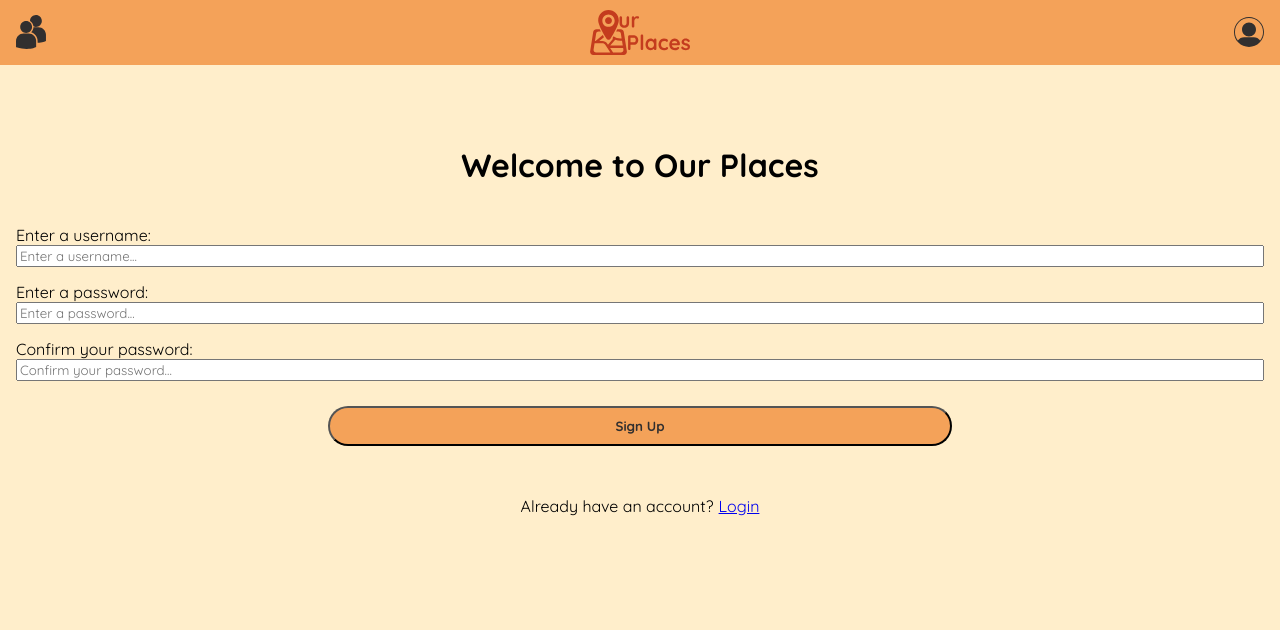
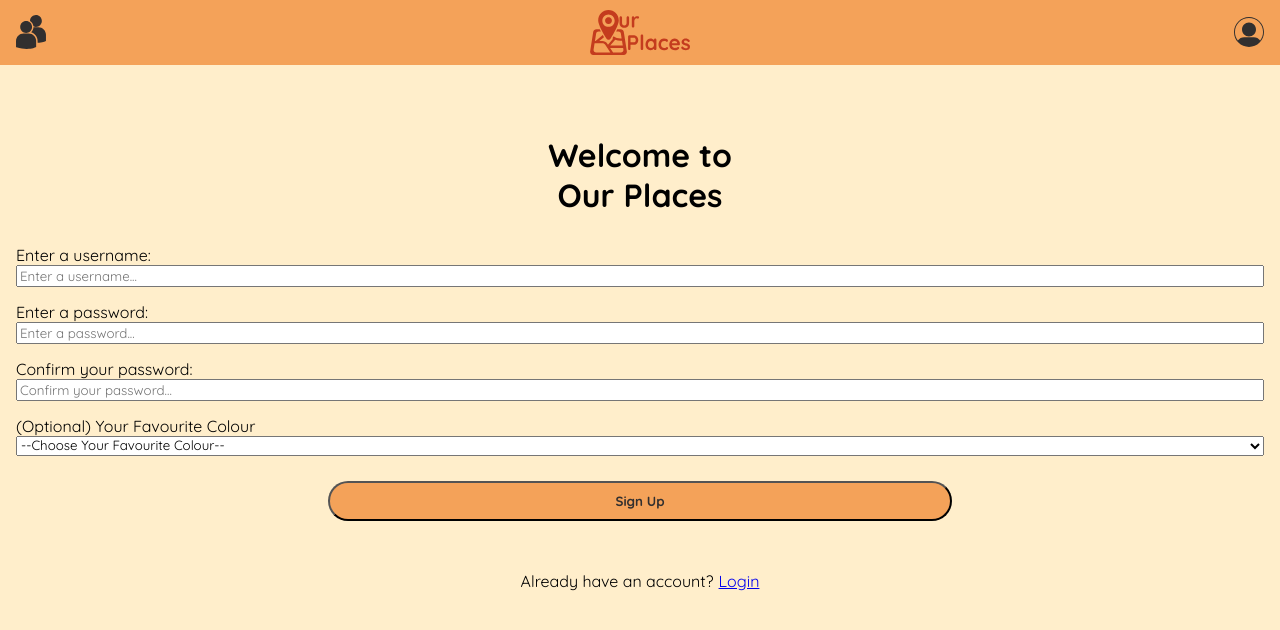
Before and after one commit to jinsp43/mapstone-client, a React (Create React App) app: page /signup in a window 1280 px wide. Shown: the top 630 px of the page. Built offline with nearby package versions, Linux system fonts and the light colour scheme; no server answers.

Commit message:
add favourite colour dropdown and navigate to login page after successful signup

```diff
--- a/src/pages/SignupPage/SignupPage.js
+++ b/src/pages/SignupPage/SignupPage.js
@@ -1,5 +1,5 @@
 import { useState } from "react";
-import { Link } from "react-router-dom";
+import { Link, useNavigate } from "react-router-dom";
 import { SIGNUP } from "../../utils/apiCalls.mjs";
 import "./SignupPage.scss";
 
@@ -12,6 +12,8 @@ const SignupPage = () => {
   });
 
   const [errorMessage, setErrorMessage] = useState("");
+
+  const navigate = useNavigate();
 
   const handleChange = (e) => {
     setFormFields({ ...formFields, [e.target.name]: e.target.value });
@@ -41,7 +43,10 @@ const SignupPage = () => {
       await SIGNUP({
         username: formFields.username,
         password: formFields.password,
+        marker_colour: formFields.marker_colour,
       });
+
+      navigate("/login");
     } catch (error) {
       console.log(error.response);
       setErrorMessage(error.response.data.message);
@@ -50,7 +55,10 @@ const SignupPage = () => {
 
   return (
     <main className="signup-page">
-      <h1 className="signup-page__heading">Welcome to Our Places</h1>
+      <div className="signup-page__heading-wrapper">
+        <h1 className="signup-page__heading">Welcome to</h1>
+        <h1 className="signup-page__heading">Our Places</h1>
+      </div>
 
       <form onSubmit={handleSubmit} className="signup-form">
         <label htmlFor="username" className="signup-form__label">
@@ -86,6 +94,25 @@ const SignupPage = () => {
           placeholder="Confirm your password..."
         />
 
+        <label htmlFor="marker_colour" className="signup-form__label">
+          (Optional) Your Favourite Colour
+        </label>
+        <select
+          className="signup-form__input"
+          name="marker_colour"
+          onChange={handleChange}
+        >
+          <option value="">--Choose Your Favourite Colour--</option>
+          <option value="blue">Blue</option>
+          <option value="grey">Grey</option>
+          <option value="green">Green</option>
+          <option value="orange">Orange</option>
+          <option value="pink">Pink</option>
+          <option value="purple">Purple</option>
+          <option value="red">Red</option>
+          <option value="yellow">Yellow</option>
+        </select>
+
         {errorMessage && <p>{errorMessage}</p>}
 
         <button className="signup-form__submit" type="submit">
--- a/src/pages/SignupPage/SignupPage.scss
+++ b/src/pages/SignupPage/SignupPage.scss
@@ -7,8 +7,12 @@
   height: 100vh;
 
   &__heading {
-    margin: 4rem 0;
+    margin: 0;
     text-align: center;
+
+    &-wrapper {
+      margin: 3rem 0;
+    }
   }
 
   &__new-wrapper {
```
